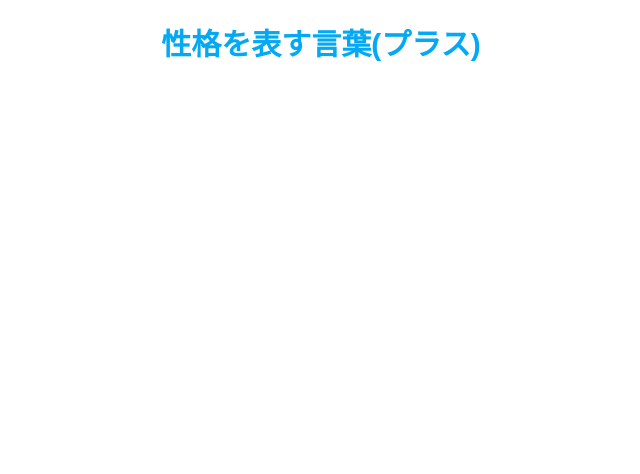
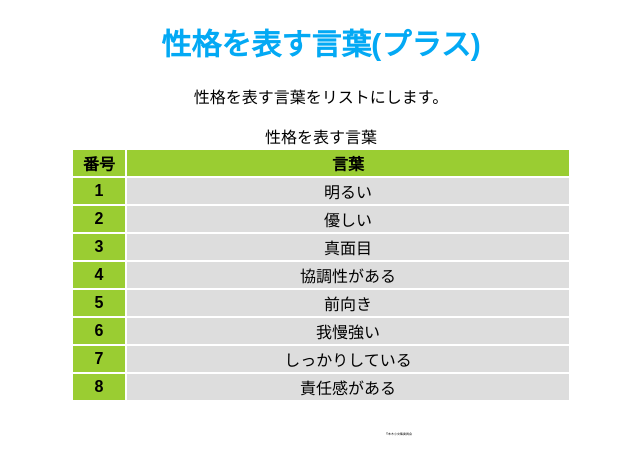
Before and after one commit to Rio-Gunawan/Rio-Gunawan.github.io, a plain HTML site: page index.html in a window 1280 px wide. Shown: the whole page, without its empty margins (319-959 px from the left). Drawn offline with Linux system fonts and the light colour scheme.

Commit message:
表の作成と中身の作成

```diff
--- a/index.html
+++ b/index.html
@@ -10,6 +10,50 @@
 
 <body>
     <h1>性格を表す言葉(プラス)</h1>
+    <main>
+        <p>性格を表す言葉をリストにします。</p>
+        <table>
+            <caption>性格を表す言葉</caption>
+            <thead>
+                <tr>
+                    <th id="num">番号</th>
+                    <th>言葉</th>
+                </tr>
+                <tr>
+                    <th>1</th>
+                    <td>明るい</td>
+                </tr>
+                <tr>
+                    <th>2</th>
+                    <td>優しい</td>
+                </tr>
+                <tr>
+                    <th>3</th>
+                    <td>真面目</td>
+                </tr>
+                <tr>
+                    <th>4</th>
+                    <td>協調性がある</td>
+                </tr>
+                <tr>
+                    <th>5</th>
+                    <td>前向き</td>
+                </tr>
+                <tr>
+                    <th>6</th>
+                    <td>我慢強い</td>
+                </tr>
+                <tr>
+                    <th>7</th>
+                    <td>しっかりしている</td>
+                </tr>
+                <tr>
+                    <th>8</th>
+                    <td>責任感がある</td>
+                </tr>
+        </table>
+        <p class="copr">&copy;本木小文集委員会</p>
+    </main>
 </body>
 
 </html>
--- a/style.css
+++ b/style.css
@@ -1,9 +1,35 @@
 body {
     text-align: center;
     font-family: "ヒラギノ丸ゴ Pro W4", "ヒラギノ丸ゴ Pro", "Hiragino Maru Gothic Pro", "ヒラギノ角ゴ Pro W3", "Hiragino Kaku Gothic Pro", "HG丸ｺﾞｼｯｸM-PRO", "HGMaruGothicMPRO", sans-serif;
+    background-color: white;
 }
 
 h1 {
     color: #03A9F4;
     font-size: 30px;
 }
+
+.copr {
+    width: 100px;
+    font-size: 3px;
+    position: relative;
+    left: 660px;
+    margin-top: 30px;
+}
+
+table {
+    width: 500px;
+    margin: 0 auto;
+}
+
+th {
+    background-color: yellowgreen;
+}
+
+#num {
+    width: 50px;
+}
+
+td {
+    background-color: #ddd;
+}
```
